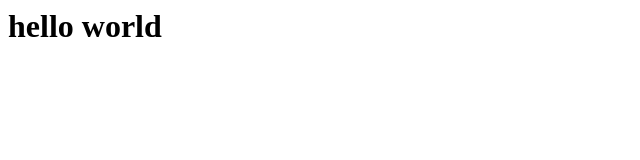
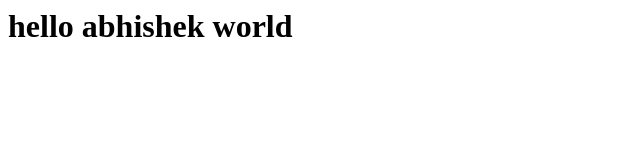
Before and after one commit to abhiyadav3210/godly-quartz-3005, a plain HTML site: page demo.html in a window 1280 px wide. Shown: the whole page, without its empty margins (0-640 px from the left). Drawn offline with Linux system fonts and the light colour scheme.

Commit message:
adding in day2 demo

```diff
--- a/demo.html
+++ b/demo.html
@@ -8,7 +8,7 @@
 </head>
 
 <body>
-    <h1>hello world</h1>
+    <h1>hello abhishek world</h1>
 </body>
 
 </html>
```
